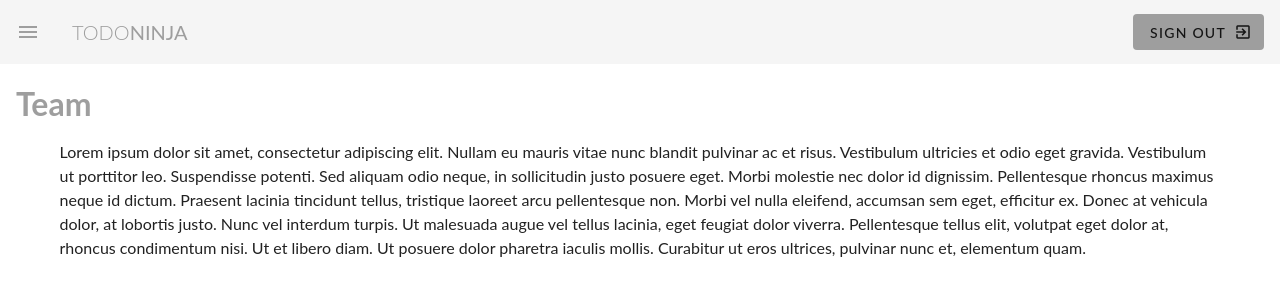
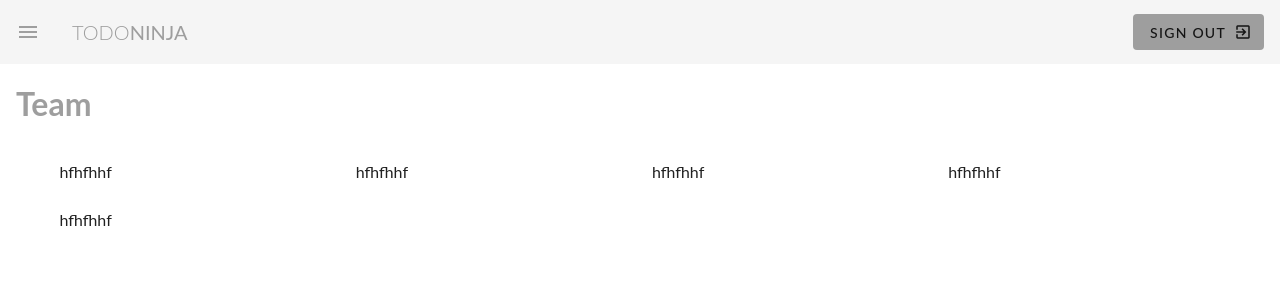
Before and after one commit to sypher-samurai/project-manager, a Vue app: page /team in a window 1280 px wide. Shown: the top 300 px of the page. Built offline with nearby package versions, Linux system fonts and the light colour scheme.

Commit message:
Progress

```diff
--- a/src/views/Dashboard.vue
+++ b/src/views/Dashboard.vue
@@ -130,10 +130,10 @@ export default {
 }
 
 .v-chip.v-chip--no-color.overdue {
-  background: #ffaa2c;
+  background: tomato;
 }
 
 .v-chip.v-chip--no-color.ongoing {
-  background: #f83e70;
+  background: orange;
 }
 </style>
--- a/src/views/Projects.vue
+++ b/src/views/Projects.vue
@@ -96,10 +96,10 @@ export default {
 }
 
 .v-chip.v-chip--no-color.overdue {
-  background: #ffaa2c;
+  background: tomato;
 }
 
 .v-chip.v-chip--no-color.ongoing {
-  background: #f83e70;
+  background: orange;
 }
 </style>
--- a/src/views/Team.vue
+++ b/src/views/Team.vue
@@ -1,21 +1,46 @@
 <template>
-<div class="team">
+  <div class="team">
     <h1 class="subheading grey--text">Team</h1>
 
-    <v-container class="my">
-        <p>Lorem ipsum dolor sit amet, consectetur adipiscing elit. Nullam eu mauris vitae nunc blandit pulvinar ac et risus. Vestibulum ultricies et odio eget gravida. Vestibulum ut porttitor leo. Suspendisse potenti. Sed aliquam odio neque, in sollicitudin justo posuere eget. Morbi molestie nec dolor id dignissim. Pellentesque rhoncus maximus neque id dictum. Praesent lacinia tincidunt tellus, tristique laoreet arcu pellentesque non. Morbi vel nulla eleifend, accumsan sem eget, efficitur ex. Donec at vehicula dolor, at lobortis justo. Nunc vel interdum turpis. Ut malesuada augue vel tellus lacinia, eget feugiat dolor viverra. Pellentesque tellus elit, volutpat eget dolor at, rhoncus condimentum nisi. Ut et libero diam. Ut posuere dolor pharetra iaculis mollis. Curabitur ut eros ultrices, pulvinar nunc et, elementum quam. </p>
+    <v-container class="my-5">
+      <v-layout row wrap>
+          <v-flex xs12 sm6 md4 lg3 v-for="team in teams" :key="team.name">
+              <v-card flat="" class="text-xs-center ma-3">
+                  hfhfhhf
+              </v-card>
+          </v-flex>
+      </v-layout>
     </v-container>
-</div>
+  </div>
 </template>
-
 
 <script>
 export default {
-
-    data(){
-        return{
-
+  data() {
+    return {
+      teams: [
+        {
+          name: "The net Ninja",
+          role: "Web developer"
+        },
+        {
+          name: "Chu Li",
+          role: "Graphic designer"
+        },
+        {
+          name: "Phonix",
+          role: "Web developer"
+        },
+        {
+          name: "Goku",
+          role: "Social media marverick"
+        },
+        {
+          name: "Yoshi",
+          role: "Sales guru"
         }
-    }
-}
+      ]
+    };
+  }
+};
 </script>
```
